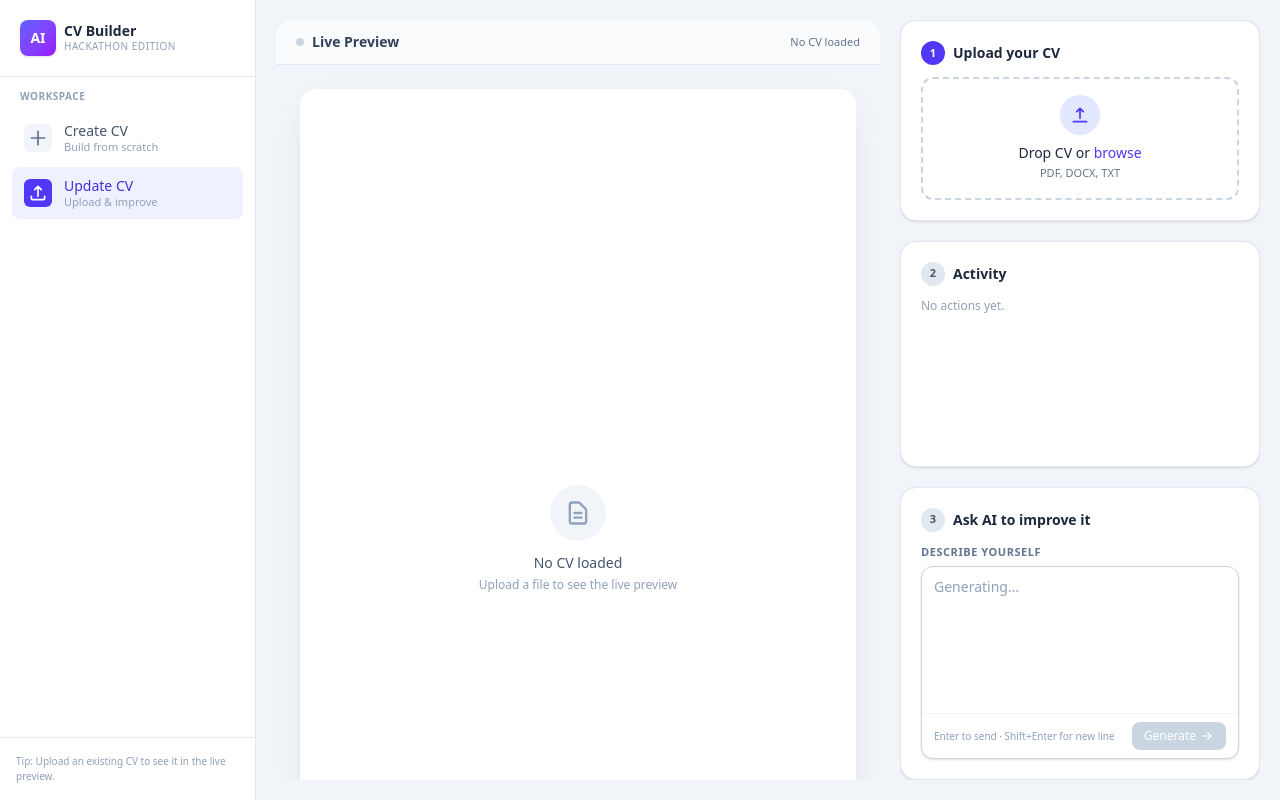
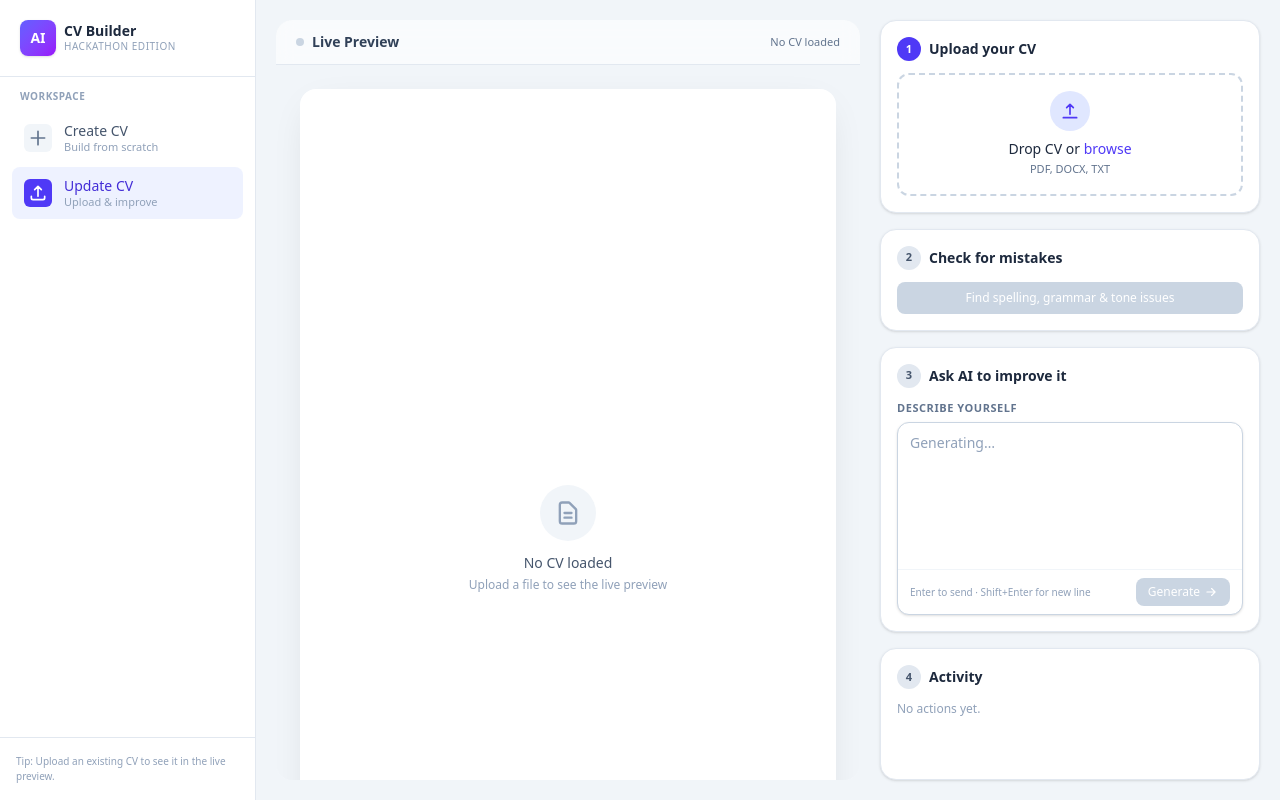
Before and after one commit to sohaibamini970-max/Pak-Angels-Hackathon-2, a React (Vite) app: page /update in a window 1280 px wide. Built offline with nearby package versions, Linux system fonts and the light colour scheme.

Commit message:
Add Update CV Flow

```diff
--- /dev/null
+++ b/api/check.js
@@ -0,0 +1,82 @@
+export const maxDuration = 60;
+
+export default async function handler(req, res) {
+    if (req.method !== 'POST') return res.status(405).json({ error: 'Method not allowed' });
+
+    const { text } = req.body || {};
+    if (!text?.trim()) return res.status(400).json({ error: 'Missing text' });
+
+    const rawKey = process.env.GEMINI_API_KEY;
+    if (!rawKey) return res.status(500).json({ error: 'Server API key not configured' });
+    const apiKey = rawKey.trim().replace(/^["']|["']$/g, '');
+
+    const schema = {
+        type: 'object',
+        properties: {
+            issues: {
+                type: 'array',
+                items: {
+                    type: 'object',
+                    properties: {
+                        original: { type: 'string' },
+                        suggestion: { type: 'string' },
+                        type: { type: 'string' },       // spelling | grammar | tone | clarity
+                        explanation: { type: 'string' },
+                    },
+                    required: ['original', 'suggestion', 'type', 'explanation'],
+                },
+            },
+        },
+        required: ['issues'],
+    };
+
+    const systemPrompt =
+        'You are a professional CV proofreader. Find spelling, grammar, tone, and clarity ' +
+        'issues in the provided CV text. Return ONLY issues that are worth fixing — skip ' +
+        'trivial stylistic preferences. For each issue, provide the exact original substring ' +
+        '(copy it verbatim so it can be found in the text), a suggestion, a type ' +
+        '(spelling|grammar|tone|clarity), and a one-sentence explanation. ' +
+        'If there are no issues, return an empty array.';
+
+    const body = {
+        contents: [
+            { role: 'user', parts: [{ text: `${systemPrompt}\n\nCV text:\n${text}` }] },
+        ],
+        generationConfig: {
+            responseMimeType: 'application/json',
+            responseSchema: schema,
+            temperature: 0.2,
+        },
+    };
+
+    const models = ['gemini-3.1-flash-lite', 'gemini-flash-latest', 'gemini-2.5-flash'];
+
+    for (const model of models) {
+        try {
+            const url = `https://generativelanguage.googleapis.com/v1beta/models/${model}:generateContent?key=${apiKey}`;
+            const r = await fetch(url, {
+                method: 'POST',
+                headers: { 'Content-Type': 'application/json' },
+                body: JSON.stringify(body),
+            });
+
+            if (!r.ok) {
+                const detail = await r.text();
+                console.error(`[check:${model}] ${r.status}:`, detail.slice(0, 300));
+                if (r.status === 404 || r.status === 400 || r.status === 503) continue;
+                return res.status(r.status).json({ error: `Gemini error (${model})`, detail });
+            }
+
+            const data = await r.json();
+            const out = data?.candidates?.[0]?.content?.parts?.[0]?.text;
+            if (!out) continue;
+
+            const parsed = JSON.parse(out);
+            return res.status(200).json({ issues: parsed.issues || [] });
+        } catch (e) {
+            console.error(`[check:${model}] threw:`, e);
+        }
+    }
+
+    return res.status(500).json({ error: 'No compatible Gemini model available' });
+}
--- a/src/api/client.js
+++ b/src/api/client.js
@@ -16,3 +16,17 @@ export async function generateCV(prompt) {
 
     return r.json();
 }
+
+export async function checkMistakes(text) {
+    const r = await fetch('/api/check', {
+        method: 'POST',
+        headers: { 'Content-Type': 'application/json' },
+        body: JSON.stringify({ text }),
+    });
+    if (!r.ok) {
+        const err = await r.json().catch(() => ({ error: `HTTP ${r.status}` }));
+        console.error('Check API error:', err);
+        throw new Error(err.detail || err.error || `HTTP ${r.status}`);
+    }
+    return r.json();
+}
--- a/src/index.css
+++ b/src/index.css
@@ -54,4 +54,33 @@ body {
     box-shadow: none !important;
     border-radius: 0 !important;
   }
+    @media print {
+
+      /* Hide everything */
+      body * {
+        visibility: hidden;
+      }
+
+      /* Show only the CV preview */
+      #cv-print,
+      #cv-print *,
+      #pdf-print,
+      #pdf-print * {
+        visibility: visible;
+      }
+
+      #cv-print,
+      #pdf-print {
+        position: absolute;
+        left: 0;
+        top: 0;
+        width: 100%;
+        box-shadow: none !important;
+        border-radius: 0 !important;
+      }
+
+      @page {
+        margin: 12mm;
+      }
+    }
 }
--- a/src/pages/UpdateCV.jsx
+++ b/src/pages/UpdateCV.jsx
@@ -1,35 +1,72 @@
-import { useState } from 'react';
+import { useState, useRef } from 'react';
 import UploadZone from '../components/UploadZone';
 import PDFPreview from '../components/PDFPreview';
 import CVPreview from '../components/CVPreview';
 import PromptBar from '../components/PromptBar';
 import { parseFile } from '../lib/parseFile';
 import { structureCV } from '../lib/structureCV';
+import { checkMistakes } from '../api/client';
 
 export default function UpdateCV() {
     const [file, setFile] = useState(null);
     const [cv, setCv] = useState(null);
     const [parsing, setParsing] = useState(false);
     const [log, setLog] = useState([]);
+    const [extractedText, setExtractedText] = useState('');
+    const [issues, setIssues] = useState([]);
+    const [checking, setChecking] = useState(false);
 
     const pushLog = (entry) => setLog((l) => [entry, ...l].slice(0, 20));
 
     const handleFileSelected = async (f) => {
         setFile(f);
         setCv(null);
+        setIssues([]);
+        setExtractedText('');
         setParsing(true);
         pushLog(`Loaded ${f.name}`);
 
         try {
             const text = await parseFile(f);
+            setExtractedText(text);
             const structured = structureCV(text);
             setCv(structured);
-      pushLog(`Extracted ${text.length} chars for AI processing`);
+            pushLog(`Extracted ${text.length} chars`);
         } catch (e) {
-      pushLog(`Note: text extraction failed (${e.message}). Preview still works.`);
+            pushLog(`Note: text extraction failed (${e.message}).`);
         } finally {
             setParsing(false);
         }
+    };
+
+    const runCheck = async () => {
+        if (!extractedText) {
+            alert('No text extracted from the CV. Upload a PDF or DOCX first.');
+            return;
+        }
+        setChecking(true);
+        setIssues([]);
+        pushLog('Running AI proofread…');
+        try {
+            const result = await checkMistakes(extractedText);
+            setIssues(result.issues || []);
+            pushLog(
+                result.issues?.length
+                    ? `Found ${result.issues.length} issue(s)`
+                    : '✅ No issues found'
+            );
+        } catch (e) {
+            pushLog(`❌ Check failed: ${e.message}`);
+            alert('Check failed: ' + e.message);
+        } finally {
+            setChecking(false);
+        }
+    };
+
+    const handleDownload = async () => {
+        // Print the currently-rendered CV (PDF preview or generated preview)
+        pushLog('Opening print dialog…');
+        setTimeout(() => window.print(), 100);
     };
 
     const handlePrompt = (text) => pushLog(`Prompt: ${text}`);
@@ -37,49 +74,111 @@ export default function UpdateCV() {
     const isPDF = file?.name?.toLowerCase().endsWith('.pdf');
 
     return (
-    <div className="grid h-full grid-cols-1 gap-5 p-5 lg:grid-cols-[minmax(0,1fr)_360px]">
+        <div className="grid h-full grid-cols-1 gap-5 p-5 lg:grid-cols-[minmax(0,1fr)_380px]">
             {/* LEFT: Preview */}
-      <div className="flex flex-col overflow-hidden rounded-2xl bg-slate-100">
+            <div className="flex min-h-0 flex-col overflow-hidden rounded-2xl bg-slate-100">
                 <div className="flex items-center justify-between border-b border-slate-200 bg-white/60 px-5 py-3 backdrop-blur">
                     <div className="flex items-center gap-2">
                         <span
-              className={`h-2 w-2 rounded-full ${
-                parsing ? 'animate-pulse bg-amber-500' : file ? 'bg-green-500' : 'bg-slate-300'
+                            className={`h-2 w-2 rounded-full ${parsing
+                                    ? 'animate-pulse bg-amber-500'
+                                    : file
+                                        ? 'bg-green-500'
+                                        : 'bg-slate-300'
                                 }`}
                         />
                         <h2 className="text-sm font-semibold text-slate-700">Live Preview</h2>
                     </div>
+                    <div className="flex items-center gap-2">
+                        {file && (
+                            <button
+                                onClick={handleDownload}
+                                className="flex items-center gap-1 rounded-md bg-slate-800 px-2.5 py-1 text-[11px] font-medium text-white hover:bg-slate-900"
+                            >
+                                <svg className="h-3.5 w-3.5" fill="none" viewBox="0 0 24 24" stroke="currentColor" strokeWidth={2}>
+                                    <path strokeLinecap="round" strokeLinejoin="round" d="M4 16v2a2 2 0 002 2h12a2 2 0 002-2v-2M7 10l5 5 5-5M12 15V3" />
+                                </svg>
+                                Download
+                            </button>
+                        )}
                         <span className="truncate text-[11px] text-slate-500">
                             {file ? file.name : 'No CV loaded'}
                         </span>
                     </div>
-        <div className="flex-1 overflow-y-auto p-6">
+                </div>
+                <div className="min-h-0 flex-1 overflow-y-auto p-6">
                     {isPDF ? <PDFPreview file={file} /> : <CVPreview cv={cv} />}
                 </div>
             </div>
 
-      {/* RIGHT: Upload + Activity + Prompt */}
-      <div className="flex flex-col gap-5 overflow-hidden">
+            {/* RIGHT COLUMN */}
+            <div className="flex min-h-0 flex-col gap-4">
                 {/* ① Upload */}
-        <div className="rounded-2xl border border-slate-200 bg-white p-5 shadow-sm">
+                <div className="rounded-2xl border border-slate-200 bg-white p-4 shadow-sm">
                     <div className="mb-3 flex items-center gap-2">
-            <span className="flex h-6 w-6 items-center justify-center rounded-full bg-indigo-600 text-[11px] font-bold text-white">
-              1
-            </span>
+                        <span className="flex h-6 w-6 items-center justify-center rounded-full bg-indigo-600 text-[11px] font-bold text-white">1</span>
                         <h3 className="text-sm font-semibold text-slate-800">Upload your CV</h3>
                     </div>
                     <UploadZone onFileSelected={handleFileSelected} fileName={file?.name} />
                 </div>
 
-        {/* ② Activity */}
-        <div className="flex-1 overflow-hidden rounded-2xl border border-slate-200 bg-white p-5 shadow-sm">
+                {/* ② Check Mistakes */}
+                <div className="rounded-2xl border border-slate-200 bg-white p-4 shadow-sm">
                     <div className="mb-3 flex items-center gap-2">
-            <span className="flex h-6 w-6 items-center justify-center rounded-full bg-slate-200 text-[11px] font-bold text-slate-600">
-              2
+                        <span className="flex h-6 w-6 items-center justify-center rounded-full bg-slate-200 text-[11px] font-bold text-slate-600">2</span>
+                        <h3 className="text-sm font-semibold text-slate-800">Check for mistakes</h3>
+                    </div>
+                    <button
+                        onClick={runCheck}
+                        disabled={!extractedText || checking}
+                        className="w-full rounded-lg bg-red-500 px-3 py-2 text-xs font-medium text-white transition hover:bg-red-600 disabled:bg-slate-300"
+                    >
+                        {checking ? 'Checking…' : 'Find spelling, grammar & tone issues'}
+                    </button>
+
+                    {issues.length > 0 && (
+                        <ul className="mt-3 max-h-64 space-y-2 overflow-y-auto pr-1">
+                            {issues.map((issue, i) => (
+                                <li key={i} className="rounded-md border border-red-100 bg-red-50 p-2.5 text-xs">
+                                    <div className="flex items-center gap-1.5">
+                                        <span className="rounded bg-red-200 px-1.5 py-0.5 text-[10px] font-bold uppercase text-red-800">
+                                            {issue.type}
                                         </span>
+                                    </div>
+                                    <p className="mt-1.5 leading-snug text-slate-700">
+                                        <span className="line-through text-red-500">{issue.original}</span>
+                                        <span className="mx-1 text-slate-400">→</span>
+                                        <span className="font-semibold text-green-700">{issue.suggestion}</span>
+                                    </p>
+                                    <p className="mt-1 text-[11px] text-slate-500">{issue.explanation}</p>
+                                </li>
+                            ))}
+                        </ul>
+                    )}
+
+                    {!checking && issues.length === 0 && extractedText && (
+                        <p className="mt-2 text-[11px] text-slate-400">
+                            Click the button above to scan your CV.
+                        </p>
+                    )}
+                </div>
+
+                {/* ③ Prompt */}
+                <div className="rounded-2xl border border-slate-200 bg-white p-4 shadow-sm">
+                    <div className="mb-3 flex items-center gap-2">
+                        <span className="flex h-6 w-6 items-center justify-center rounded-full bg-slate-200 text-[11px] font-bold text-slate-600">3</span>
+                        <h3 className="text-sm font-semibold text-slate-800">Ask AI to improve it</h3>
+                    </div>
+                    <PromptBar onSubmit={handlePrompt} disabled={!file || parsing} />
+                </div>
+
+                {/* ④ Activity — fixed height, scrollable */}
+                <div className="flex min-h-0 flex-1 flex-col rounded-2xl border border-slate-200 bg-white p-4 shadow-sm">
+                    <div className="mb-3 flex items-center gap-2">
+                        <span className="flex h-6 w-6 items-center justify-center rounded-full bg-slate-200 text-[11px] font-bold text-slate-600">4</span>
                         <h3 className="text-sm font-semibold text-slate-800">Activity</h3>
                     </div>
-          <div className="h-full overflow-y-auto">
+                    <div className="min-h-0 flex-1 overflow-y-auto">
                         {log.length === 0 ? (
                             <p className="text-xs text-slate-400">No actions yet.</p>
                         ) : (
@@ -96,17 +195,6 @@ export default function UpdateCV() {
                         )}
                     </div>
                 </div>
-
-        {/* ③ Prompt */}
-        <div className="rounded-2xl border border-slate-200 bg-white p-5 shadow-sm">
-          <div className="mb-3 flex items-center gap-2">
-            <span className="flex h-6 w-6 items-center justify-center rounded-full bg-slate-200 text-[11px] font-bold text-slate-600">
-              3
-            </span>
-            <h3 className="text-sm font-semibold text-slate-800">Ask AI to improve it</h3>
-          </div>
-          <PromptBar onSubmit={handlePrompt} disabled={!file || parsing} />
-        </div>
             </div>
         </div>
     );
```
Lines whose indentation alone changed are shown as unchanged.
